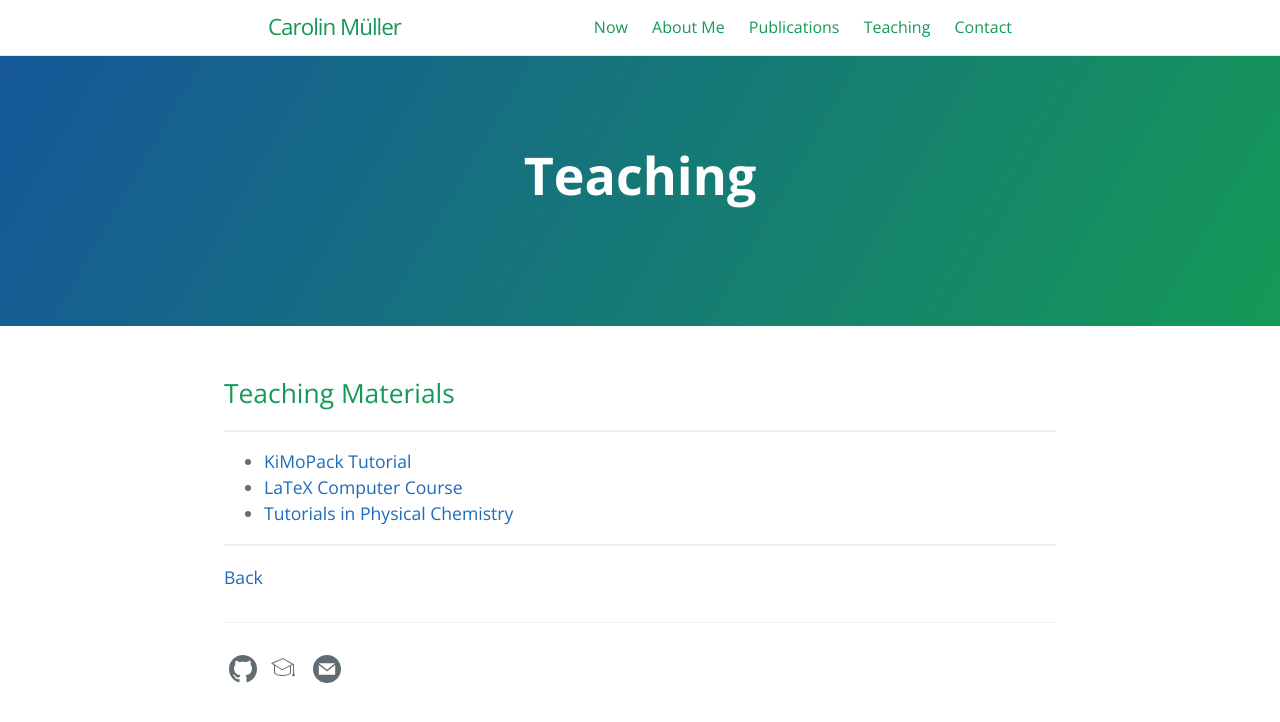
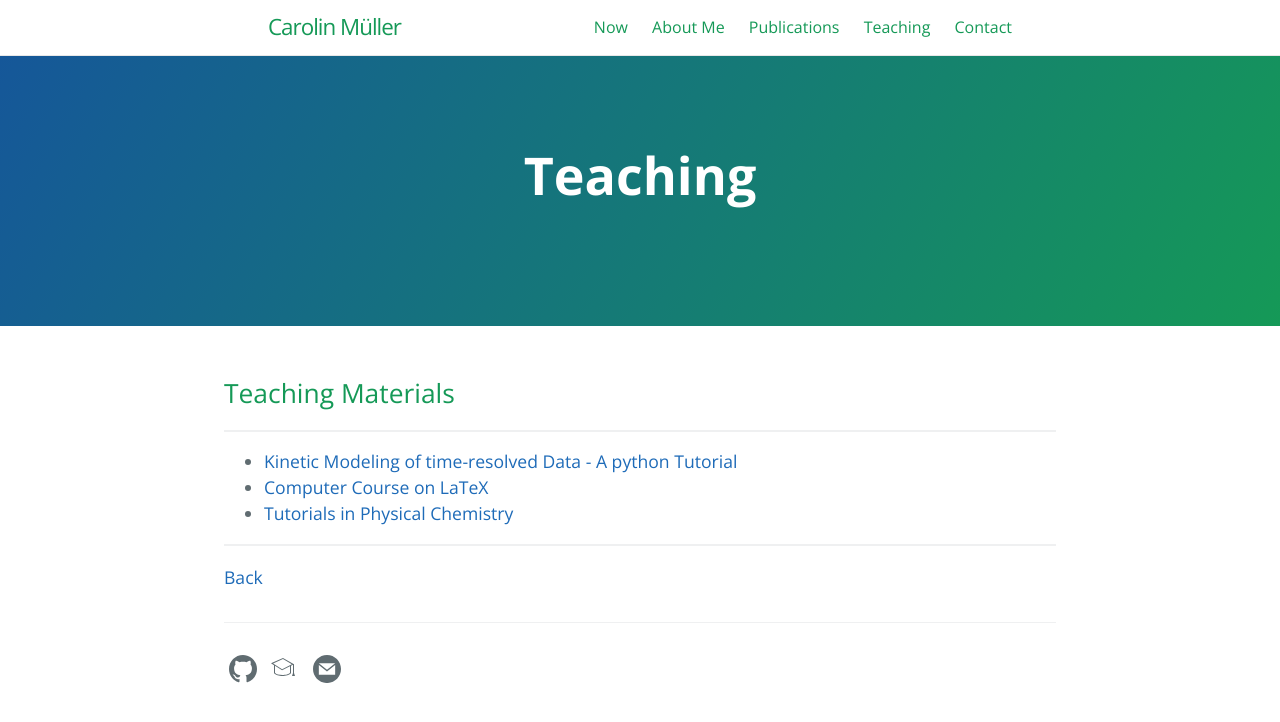
Before and after one commit to carolin-m/carolin-m.github.io, a Jekyll site: the page built from teaching.md, in a window 1280 px wide. Shown: the top 722 px of the page. Built offline with Jekyll 4.4.1, drawn with Linux system fonts in a browser that asks for light colours.

Commit message:
Update teaching.md

```diff
--- a/teaching.md
+++ b/teaching.md
@@ -9,8 +9,8 @@ order: 1
 ## Teaching Materials <br>
 _____
 
-- [KiMoPack Tutorial]({{ '/KiMoPack_tutorial.html' | absolute_url }})
-- [LaTeX Computer Course]({{ '/LaTeX_Course.html' | absolute_url }})
+- [Kinetic Modeling of time-resolved Data - A python Tutorial]({{ '/KiMoPack_tutorial.html' | absolute_url }})
+- [Computer Course on LaTeX]({{ '/LaTeX_Course.html' | absolute_url }})
 - [Tutorials in Physical Chemistry]({{ '/PC_Tutorials.html' | absolute_url }})
 
 _____
```
